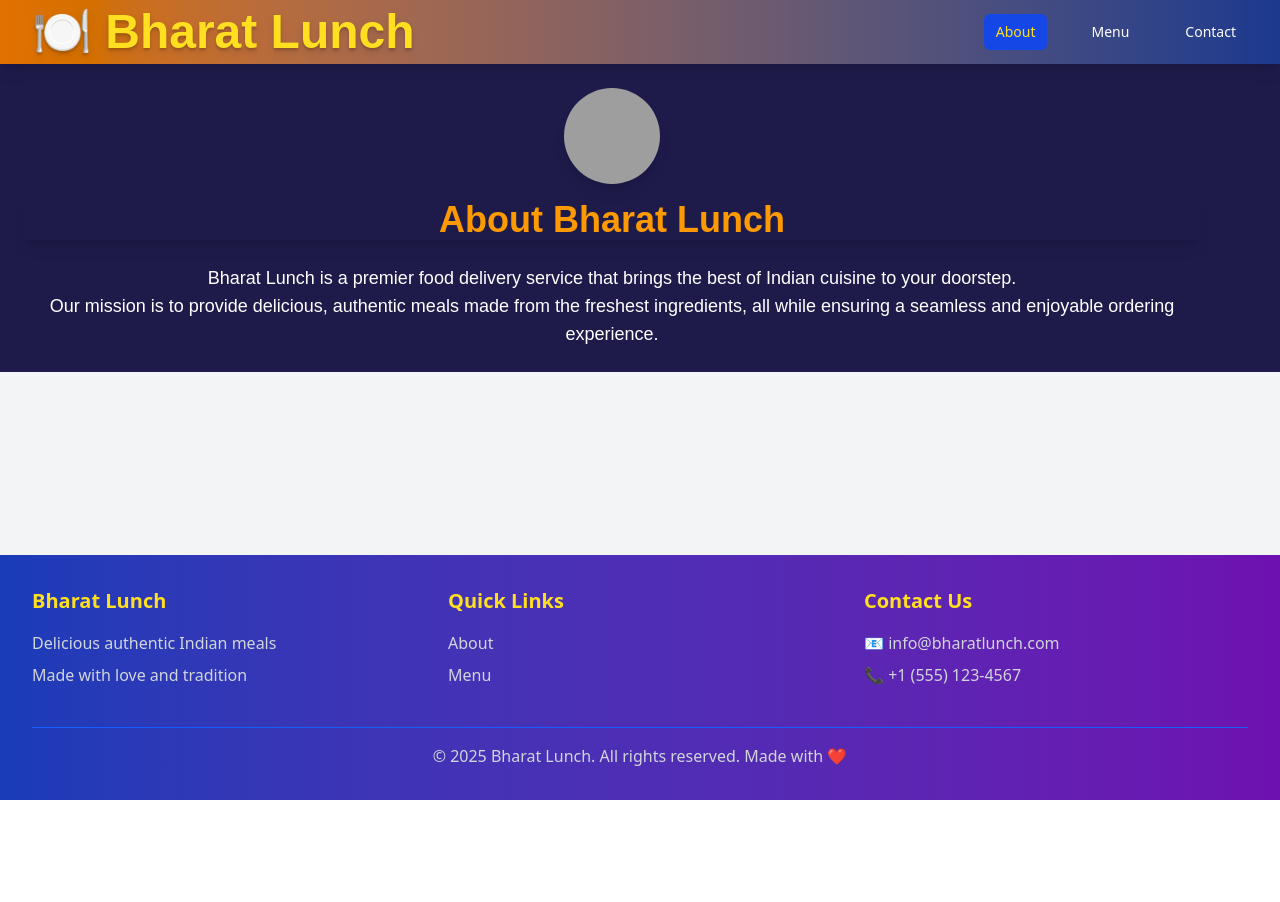
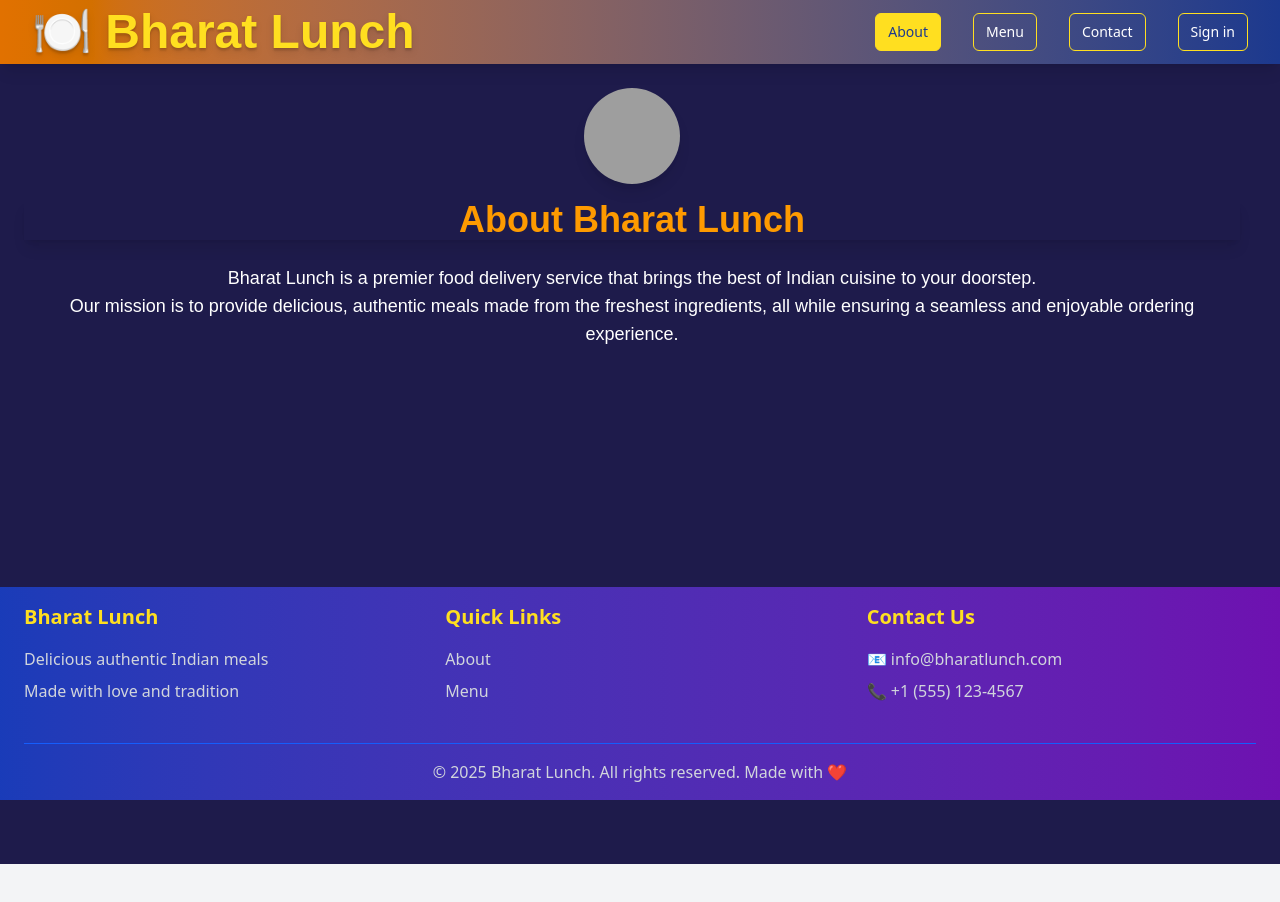
Before and after one commit to skolarkar/meal-search-app, a React (Vite) app: page / in a window 1280 px wide. Shown: the top 902 px of the page. Before the commit the page ends 800 px from the top, so only its background shows below. Built offline with nearby package versions, Linux system fonts and the light colour scheme.

Commit message:
color changes

```diff
--- a/src/About.jsx
+++ b/src/About.jsx
@@ -3,8 +3,8 @@ import React from "react";
 
 function About() {
   return (
-    <div className="flex" style={{ backgroundColor: "#1e1b4b" }}>
-      <div className="flex-1 p-6 pr-20">
+    <div className="flex min-h-screen" style={{ backgroundColor: "#1e1b4b" }}>
+      <div className="flex-1 p-6 pr-10">
         {" "}
         {/* Added pr-20 for padding-right */}
         {/* Add Image */}
--- a/src/Layout.jsx
+++ b/src/Layout.jsx
@@ -6,13 +6,13 @@ function Layout() {
   return (
     <div className="min-h-screen bg-gray-100 flex flex-col">
       <Navbar />
-      <main className="flex-1">
+      <main className="flex-1 min-h-0">
         <Outlet />
       </main>
 
-      {/* Footer */}
-      <footer className="bg-gradient-to-r from-blue-800 to-purple-800 text-white py-8 mt-auto">
-        <div className="max-w-7xl mx-auto px-4 sm:px-6 lg:px-8">
+      {/* Footer - Always visible at bottom */}
+      <footer className="bg-gradient-to-r from-blue-800 to-purple-800 text-white py-4 mt-auto sticky bottom-0 z-6">
+        <div className="max-w-7xl mx-auto px-4 sm:px-6 lg:px-">
           <div className="grid grid-cols-1 md:grid-cols-3 gap-8">
             {/* Company Info */}
             <div>
--- a/src/Menu.jsx
+++ b/src/Menu.jsx
@@ -69,7 +69,7 @@ function Menu() {
           <img
             src="http://localhost:8080/images/img1.jpg" // Replace with your image URL
             alt="Meals"
-            className="w-24 h-24 rounded-full shadow-lg"
+            className="w-20 h-20 rounded-full shadow-lg"
           />
         </div>
         {/* Title */}
@@ -82,7 +82,7 @@ function Menu() {
         {loading ? (
           <p className="text-center text-gray-600">Loading...</p>
         ) : (
-          <div className="grid grid-cols-1 sm:grid-cols-2 lg:grid-cols-3 gap-6">
+          <div className="grid grid-cols-1 sm:grid-cols-6 lg:grid-cols-6 gap-3">
             {dishes.map((dish, index) => (
               <MealCard
                 key={index}
--- a/src/Navbar.jsx
+++ b/src/Navbar.jsx
@@ -32,8 +32,8 @@ function Navbar() {
               to="/"
               className={`px-3 py-2 rounded-md text-sm font-medium transition-colors ${
                 isActive("/")
-                  ? "bg-blue-700 text-yellow-300"
-                  : "text-white hover:bg-blue-700 hover:text-yellow-300"
+                  ? "bg-yellow-300 text-blue-900 border border-yellow-300"
+                  : "text-white hover:bg-blue-700 hover:text-yellow-300 border border-yellow-300"
               }`}
             >
               About
@@ -42,8 +42,8 @@ function Navbar() {
               to="/menu"
               className={`px-3 py-2 rounded-md text-sm font-medium transition-colors ${
                 isActive("/menu")
-                  ? "bg-blue-700 text-yellow-300"
-                  : "text-white hover:bg-blue-700 hover:text-yellow-300"
+                  ? "bg-yellow-300 text-blue-900 border border-yellow-300"
+                  : "text-white hover:bg-blue-700 hover:text-yellow-300 border border-yellow-300"
               }`}
             >
               Menu
@@ -52,11 +52,21 @@ function Navbar() {
               to="/contact"
               className={`px-3 py-2 rounded-md text-sm font-medium transition-colors ${
                 isActive("/contact")
-                  ? "bg-blue-700 text-yellow-300"
-                  : "text-white hover:bg-blue-700 hover:text-yellow-300"
+                  ? "bg-yellow-300 text-blue-900 border border-yellow-300"
+                  : "text-white hover:bg-blue-700 hover:text-yellow-300 border border-yellow-300"
               }`}
             >
               Contact
+            </Link>
+            <Link
+              to="/signin"
+              className={`px-3 py-2 rounded-md text-sm font-medium transition-colors ${
+                isActive("/signin")
+                  ? "bg-yellow-300 text-blue-900 border border-yellow-300"
+                  : "text-white hover:bg-blue-700 hover:text-yellow-300 border border-yellow-300"
+              }`}
+            >
+              Sign in
             </Link>
           </div>
         </div>
```
